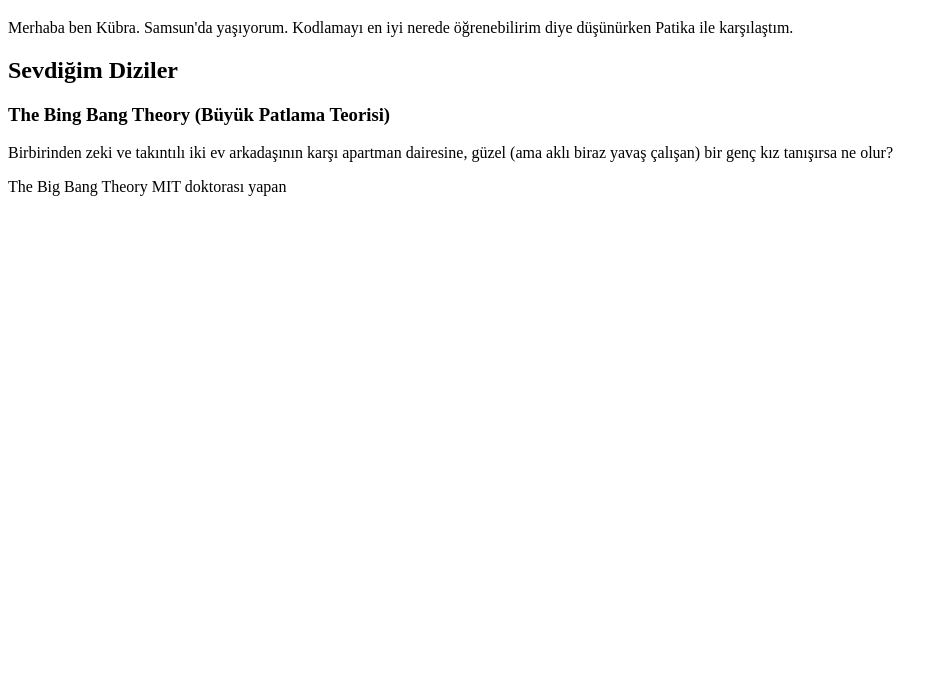
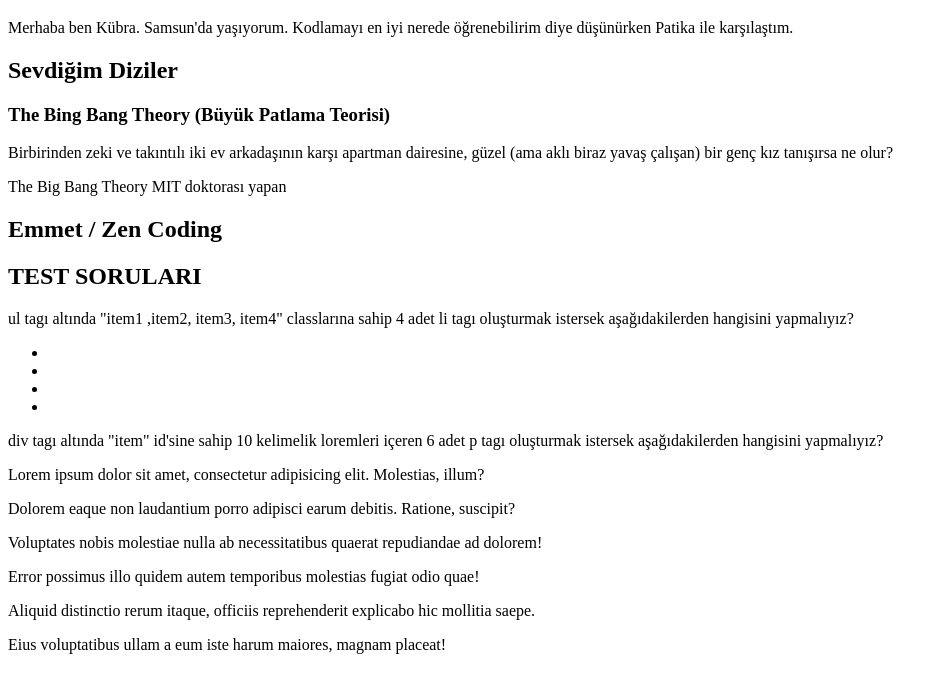
Before and after one commit to cskubra/firsthomework, a plain HTML site: page index.html in a window 1280 px wide. Shown: the part 87-780 px from the top of the page, without its empty margins (0-948 px from the left). Drawn offline with Linux system fonts and the light colour scheme.

Commit message:
emmet zen coding examples

```diff
--- a/index.html
+++ b/index.html
@@ -9,3 +9,43 @@
 <h3> <p> The Bing Bang Theory (Büyük Patlama Teorisi) </p> </h3>
 <p>Birbirinden zeki ve takıntılı iki ev arkadaşının karşı apartman dairesine, güzel (ama aklı biraz yavaş çalışan) bir genç kız tanışırsa ne olur?</p>
 <p>The Big Bang Theory MIT doktorası yapan
+
+
+<h2>Emmet / Zen Coding </h2>
+<!--
+etiket isimlerini direkt verebiliyoruz
++ kardeş öğe
+> içinde öğe
+* çarp -> p3 (paragraftan 3 tane oluşturur)
+^ yukarı çık ve öğe oluştur
+lorem  -> otomatik yazı oluştur
+. -> class
+# -> id
+$ -> item$*4  (item1,item2,item3,item4)
+
+-->
+
+<h2>TEST  SORULARI</h2>
+<P>ul tagı altında "item1 ,item2, item3, item4" classlarına sahip 4 adet li tagı oluşturmak istersek aşağıdakilerden hangisini yapmalıyız?</P>
+<ul>
+    <li class="item1"></li>
+    <li class="item2"></li>
+    <li class="item3"></li>
+    <li class="item4"></li>
+</ul>
+<!--
+ul>li.item$*4
+-->
+
+<p>div tagı altında "item" id'sine sahip 10 kelimelik loremleri içeren 6 adet p tagı oluşturmak istersek aşağıdakilerden hangisini yapmalıyız?</p>
+<div>
+    <p id="item">Lorem ipsum dolor sit amet, consectetur adipisicing elit. Molestias, illum?</p>
+    <p id="item">Dolorem eaque non laudantium porro adipisci earum debitis. Ratione, suscipit?</p>
+    <p id="item">Voluptates nobis molestiae nulla ab necessitatibus quaerat repudiandae ad dolorem!</p>
+    <p id="item">Error possimus illo quidem autem temporibus molestias fugiat odio quae!</p>
+    <p id="item">Aliquid distinctio rerum itaque, officiis reprehenderit explicabo hic mollitia saepe.</p>
+    <p id="item">Eius voluptatibus ullam a eum iste harum maiores, magnam placeat!</p>
+</div>
+<!--
+    div>p#item*6>lorem10
+-->
```
